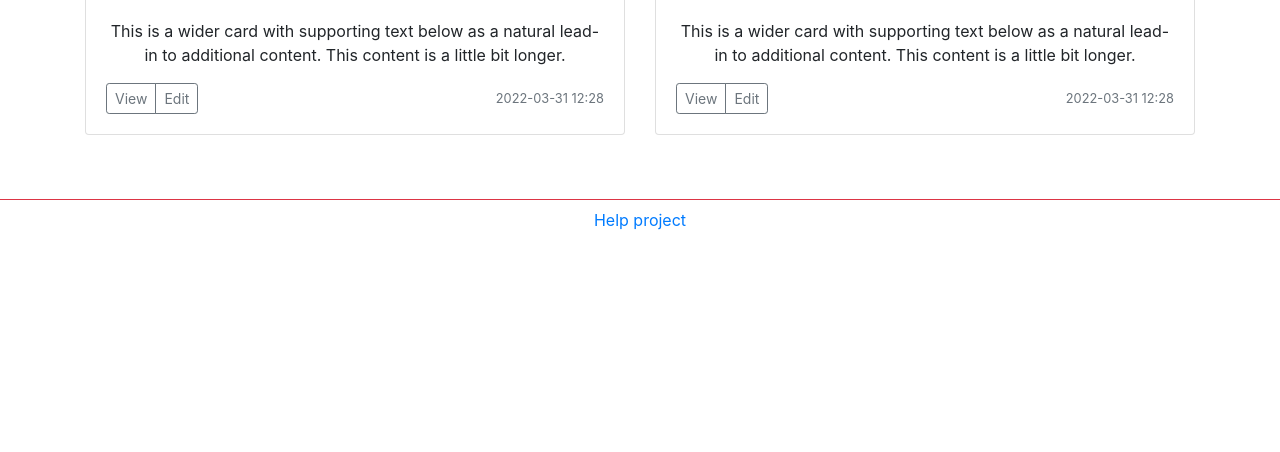
After one commit to Vlad-Lucky/Web_Satisfactory_Savings, a Flask app: template source_code/site/templates/index.html in a window 1280 px wide. The commit adds this page. Shown: the part 348-800 px from the top of the page. Run offline with Flask 2, Linux system fonts and the light colour scheme; the template is opened without the code that fills it, so the values that code supplies are empty; some libraries are stand-ins or nearby versions.

Commit message:
Sessions main menu prototype and rights check added

```diff
--- a/source_code/constants.py
+++ b/source_code/constants.py
@@ -7,8 +7,8 @@ QIWI_PUBLIC_KEY = '<Qiwi public key>'
 QIWI_SECRET_KEY = '<Qiwi secret key>'
 QIWI_TIME_TO_PAY = dt.timedelta(minutes=5)
 
-# short_name: privilege_id
-PRIVILEGES = {'contributor': 1}
+# prenamed privileges
+PRIVILEGES = ['contributor', 'session_creator']
 
 SITE_URL = 'http://127.0.0.1:8080/'
 SITE_SECRET_KEY = '<secret key>'
--- /dev/null
+++ b/source_code/site/site_errors.py
@@ -0,0 +1 @@
+NOT_ALLOWED = {'error_name': 'You are not allowed', 'error': 'Your rights do not allow you getting this link'}
--- a/source_code/site/site_main.py
+++ b/source_code/site/site_main.py
@@ -7,10 +7,11 @@ from source_code.data.privileges import Privileges
 from source_code.site.forms import RegisterForm, SigninForm
 from source_code.data.users2privileges import Users2Privileges
 from source_code.misc.payment import make_session, QiwiPaymentStatus
-from source_code.constants import PRIVILEGES, SITE_SECRET_KEY, INFO_DB_PATH
+from source_code.constants import SITE_SECRET_KEY, INFO_DB_PATH
 from source_code.misc.payment_generation import generate_help_project_payload
 from flask_login import current_user, LoginManager, login_user, login_required, logout_user
 
+from source_code.site.site_errors import NOT_ALLOWED
 
 app = Flask(__name__)
 login_manager = LoginManager()
@@ -25,7 +26,15 @@ def load_user(user_id):
 @app.route('/')
 @app.route('/index/')
 def index():
-    return render_template('base.html')
+    return render_template('index.html')
+
+
+@app.route('/sessions/add', methods=['GET', 'POST'])
+@login_required
+def sessions_add():
+    if not any([privilege.key_name == 'session_creator' for privilege in current_user.privileges]):
+        return render_template('error.html', **NOT_ALLOWED)
+    return render_template('register.html', form=form)
 
 
 @app.route('/register/', methods=['GET', 'POST'])
@@ -116,11 +125,12 @@ def help_project_check(bill_id, invoice_uid):
                 # добавление привилегии контрибьютора пользователю
                 if current_user.is_authenticated:
                     db_sess = db_session.create_session()
+                    contributor_id = db_sess.query(Privileges).filter(Privileges.key_name == 'contributor').privilege_id
                     if not any(db_sess.query(Users2Privileges).filter(
                             Users2Privileges.user_id == current_user.id and
-                            Users2Privileges.privilege_id == PRIVILEGES['contributor'])):
+                            Users2Privileges.privilege.key_name == 'contributor')):
                         user2privilege = Users2Privileges(user_id=current_user.id,
-                                                          privilege_id=PRIVILEGES['contributor'])
+                                                          privilege_id=contributor_id)
                         db_sess.add(user2privilege)
                     db_sess.commit()
                     payload_message += '. You have already got the role in discord.'
@@ -138,8 +148,12 @@ def run():
     db_session.global_init(INFO_DB_PATH)
     if not cond:
         session = db_session.create_session()
-        privilege = Privileges(privilege_id=PRIVILEGES['contributor'], name='Contributor', is_displaying=True)
+
+        privilege = Privileges(key_name='contributor', name='Contributor', is_displaying=True)
         session.add(privilege)
+        privilege = Privileges(key_name='session_creator', name='Session Creator', is_displaying=False)
+        session.add(privilege)
+
         session.commit()
 
     login_manager.init_app(app)
--- /dev/null
+++ b/source_code/site/static/css/sizes.css
@@ -0,0 +1,3 @@
+.w-200{
+    width: 200px;
+}
--- a/source_code/site/static/css/style.css
+++ b/source_code/site/static/css/style.css
@@ -8,3 +8,24 @@
     margin-left: auto;
     margin-right: auto;
 }
+
+
+.session-card img {
+    max-width: 400px;
+    margin: auto;
+}
+
+
+.bd-placeholder-img {
+  font-size: 1.125rem;
+  text-anchor: middle;
+  -webkit-user-select: none;
+  -moz-user-select: none;
+  user-select: none;
+}
+
+@media (min-width: 768px) {
+  .bd-placeholder-img-lg {
+    font-size: 3.5rem;
+  }
+}
--- a/source_code/site/templates/base.html
+++ b/source_code/site/templates/base.html
@@ -7,6 +7,7 @@
     <script src="https://maxcdn.bootstrapcdn.com/bootstrap/4.0.0/js/bootstrap.min.js" integrity="sha384-JZR6Spejh4U02d8jOt6vLEHfe/JQGiRRSQQxSfFWpi1MquVdAyjUar5+76PVCmYl" crossorigin="anonymous"></script>
     <link rel="stylesheet" type="text/css" href="{{url_for('static', filename='css/colors.css')}}" />
     <link rel="stylesheet" type="text/css" href="{{url_for('static', filename='css/style.css')}}" />
+    <link rel="stylesheet" type="text/css" href="{{url_for('static', filename='css/sizes.css')}}" />
     <title>Satisfactory Saver</title>
   </head>
   <body>
--- /dev/null
+++ b/source_code/site/templates/error.html
@@ -0,0 +1,6 @@
+<html>
+  <body>
+    <h1>{{error_name}}</h1>
+    <p>{{error}}</p>
+  </body>
+</html>
--- /dev/null
+++ b/source_code/site/templates/index.html
@@ -0,0 +1,47 @@
+{% extends "base.html" %}
+{% block content %}
+<div class="py-5 container text-center">
+  <div class="row row-cols-2 g-3">
+    <div class="py-2 col-md-6">
+      <div class="card shadow-sm text-center session-card">
+        <img width="100%" height="200" src="https://external-content.duckduckgo.com/iu/?u=https%3A%2F%2Fmedia.sciencephoto.com%2Fimage%2Fc0066486%2F800wm%2FC0066486-Racoon.jpg&f=1&nofb=1">
+        <div class="card-body">
+          <p class="card-text">This is a wider card with supporting text below as a natural lead-in to additional content. This content is a little bit longer.</p>
+          <div class="d-flex justify-content-between align-items-center">
+            <div class="btn-group">
+              <button type="button" class="btn btn-sm btn-outline-secondary">View</button>
+              <button type="button" class="btn btn-sm btn-outline-secondary">Edit</button>
+            </div>
+            <small class="text-muted">2022-03-31 12:28</small>
+          </div>
+        </div>
+      </div>
+    </div>
+    <div class="py-2 col-md-6">
+      <div class="card shadow-sm text-center session-card">
+        <img width="100%" height="200" src="https://external-content.duckduckgo.com/iu/?u=https%3A%2F%2Fwww.hdnicewallpapers.com%2FWalls%2FBig%2FDog%2FFree_Download_Image_of_Lovely_Dog_Puppy.jpg&f=1&nofb=1">
+        <div class="card-body">
+          <p class="card-text">This is a wider card with supporting text below as a natural lead-in to additional content. This content is a little bit longer.</p>
+          <div class="d-flex justify-content-between align-items-center">
+            <div class="btn-group">
+              <button type="button" class="btn btn-sm btn-outline-secondary">View</button>
+              <button type="button" class="btn btn-sm btn-outline-secondary">Edit</button>
+            </div>
+            <small class="text-muted">2022-03-31 12:28</small>
+          </div>
+        </div>
+      </div>
+    </div>
+  </div>
+  {% if current_user.is_authenticated %}
+    {% for privilege in current_user.privileges %}
+      {% if privilege.key_name == "session_creator" %}
+        </br>
+        <a href="/sessions/add">
+          <button type="button" class="w-200 btn btn-sm btn-outline-secondary">Add</button>
+        </a>
+      {% endif %}
+    {% endfor %}
+  {% endif %}
+</div>
+{% endblock %}
```
